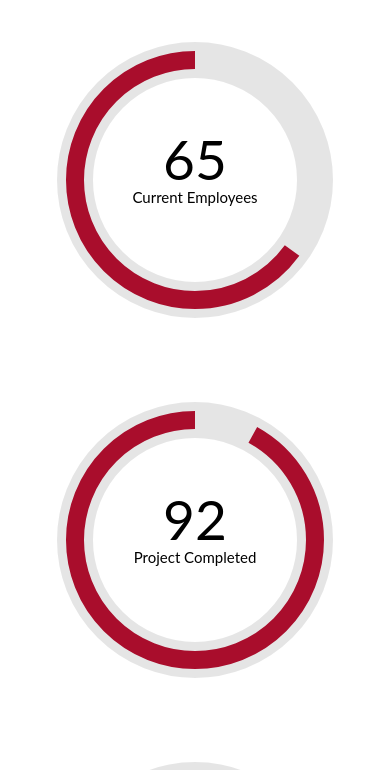
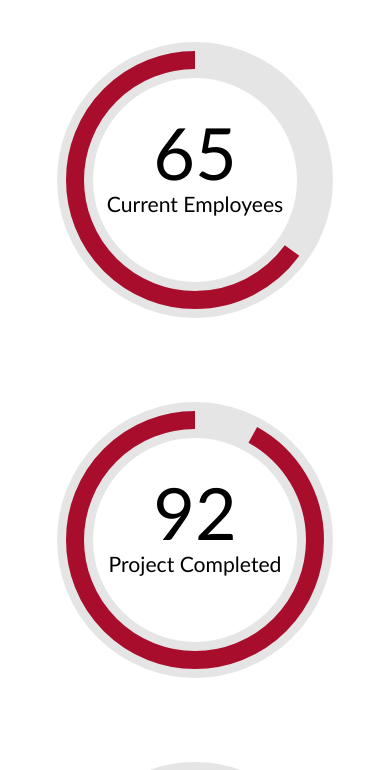
Before and after one commit to bloveless/arc-counter, a plain HTML site: page index.html in a window 390 px wide. Shown: the top 770 px of the page. Drawn offline with nearby package versions, Linux system fonts and the light colour scheme.

Commit message:
Responsive! And a readme.

```diff
--- /dev/null
+++ b/css/arc-counter.css
@@ -0,0 +1,18 @@
+.arc-counter {
+    position: relative;
+}
+
+.arc-counter canvas {
+    position: absolute;
+    top: 0;
+    bottom: 0;
+    left: 0;
+    right: 0;
+}
+
+.arc-counter:before {
+    display: block;
+    content: '';
+    width: 100%;
+    padding-top: 100%;
+}
--- a/index.html
+++ b/index.html
@@ -1,7 +1,10 @@
 <html>
 <head>
 
-<link rel="stylesheet" href="https://maxcdn.bootstrapcdn.com/bootstrap/4.0.0-alpha.3/css/bootstrap.min.css" integrity="sha384-MIwDKRSSImVFAZCVLtU0LMDdON6KVCrZHyVQQj6e8wIEJkW4tvwqXrbMIya1vriY" crossorigin="anonymous">
+    <link rel="stylesheet" href="https://maxcdn.bootstrapcdn.com/bootstrap/4.0.0-alpha.3/css/bootstrap.min.css"
+          integrity="sha384-MIwDKRSSImVFAZCVLtU0LMDdON6KVCrZHyVQQj6e8wIEJkW4tvwqXrbMIya1vriY" crossorigin="anonymous">
+
+    <link rel="stylesheet" href="css/arc-counter.css">
 
 </head>
 <body>
@@ -22,9 +25,11 @@
     </div>
 </div>
 
-	<script src="js/arc-counter.js">
+<script src="js/arc-counter.js"></script>
 <script>
-		new ArcCounter();
+    new ArcCounter({
+        strokeColor: '#a90d2c'
+    });
 </script>
 </body>
 </html>
--- a/js/arc-counter.js
+++ b/js/arc-counter.js
@@ -5,31 +5,57 @@
  */
 EasingFunctions = {
     // no easing, no acceleration
-    linear: function (t) { return t },
+    linear: function (t) {
+        return t
+    },
     // accelerating from zero velocity
-    easeInQuad: function (t) { return t*t },
+    easeInQuad: function (t) {
+        return t * t
+    },
     // decelerating to zero velocity
-    easeOutQuad: function (t) { return t*(2-t) },
+    easeOutQuad: function (t) {
+        return t * (2 - t)
+    },
     // acceleration until halfway, then deceleration
-    easeInOutQuad: function (t) { return t<.5 ? 2*t*t : -1+(4-2*t)*t },
+    easeInOutQuad: function (t) {
+        return t < .5 ? 2 * t * t : -1 + (4 - 2 * t) * t
+    },
     // accelerating from zero velocity
-    easeInCubic: function (t) { return t*t*t },
+    easeInCubic: function (t) {
+        return t * t * t
+    },
     // decelerating to zero velocity
-    easeOutCubic: function (t) { return (--t)*t*t+1 },
+    easeOutCubic: function (t) {
+        return (--t) * t * t + 1
+    },
     // acceleration until halfway, then deceleration
-    easeInOutCubic: function (t) { return t<.5 ? 4*t*t*t : (t-1)*(2*t-2)*(2*t-2)+1 },
+    easeInOutCubic: function (t) {
+        return t < .5 ? 4 * t * t * t : (t - 1) * (2 * t - 2) * (2 * t - 2) + 1
+    },
     // accelerating from zero velocity
-    easeInQuart: function (t) { return t*t*t*t },
+    easeInQuart: function (t) {
+        return t * t * t * t
+    },
     // decelerating to zero velocity
-    easeOutQuart: function (t) { return 1-(--t)*t*t*t },
+    easeOutQuart: function (t) {
+        return 1 - (--t) * t * t * t
+    },
     // acceleration until halfway, then deceleration
-    easeInOutQuart: function (t) { return t<.5 ? 8*t*t*t*t : 1-8*(--t)*t*t*t },
+    easeInOutQuart: function (t) {
+        return t < .5 ? 8 * t * t * t * t : 1 - 8 * (--t) * t * t * t
+    },
     // accelerating from zero velocity
-    easeInQuint: function (t) { return t*t*t*t*t },
+    easeInQuint: function (t) {
+        return t * t * t * t * t
+    },
     // decelerating to zero velocity
-    easeOutQuint: function (t) { return 1+(--t)*t*t*t*t },
+    easeOutQuint: function (t) {
+        return 1 + (--t) * t * t * t * t
+    },
     // acceleration until halfway, then deceleration
-    easeInOutQuint: function (t) { return t<.5 ? 16*t*t*t*t*t : 1+16*(--t)*t*t*t*t }
+    easeInOutQuint: function (t) {
+        return t < .5 ? 16 * t * t * t * t * t : 1 + 16 * (--t) * t * t * t * t
+    }
 };
 
 (function () {
@@ -44,7 +70,8 @@ EasingFunctions = {
             textColor: '#000',
             fontFace: 'Calibri',
             duration: 3000,
-            easingFunction: 'easeInOutQuint'
+            easingFunction: 'easeInOutQuint',
+            responsive: true
         };
 
         // Allow initialization without arguments. When defaults are okay.
@@ -102,37 +129,55 @@ EasingFunctions = {
             var time = new Date();
             canvas.dataset.startTime = time.getTime();
 
+            /**
+             * Make sure that the container is empty and add the canvas to it
+             */
+            element.innerHTML = "";
             element.appendChild(canvas);
 
             _.canvases.push(canvas);
         });
 
         window.requestAnimationFrame(redrawCanvases.bind(this));
+
+        if (this.options.responsive) {
+            window.addEventListener('resize', resizeCanvases.bind(this));
+        }
     };
 
-    var redrawCanvases = function()
-    {
+    var resizeCanvases = function () {
+        var _ = this;
+
+        this.elements.forEach(function (element) {
+            var canvas = element.childNodes[0];
+            canvas.width = element.offsetWidth;
+            canvas.height = element.offsetWidth;
+
+            drawCanvas.call(_, canvas);
+        });
+    };
+
+    var redrawCanvases = function () {
         var _ = this;
         var stillAnimating = 0;
         var time = new Date();
 
-        this.canvases.forEach(function(canvas) {
+        this.canvases.forEach(function (canvas) {
 
-            if(parseFloat(canvas.dataset.current) < parseFloat(canvas.dataset.number)) {
+            if (parseFloat(canvas.dataset.current) < parseFloat(canvas.dataset.number)) {
                 // calculate the next position
                 var difference = time.getTime() - parseInt(canvas.dataset.startTime);
                 var percentage = difference / _.options.duration;
                 canvas.dataset.current = EasingFunctions[_.options.easingFunction](percentage) * canvas.dataset.number;
 
-
-                if(percentage <= 1) {
+                if (percentage <= 1) {
                     drawCanvas.call(_, canvas);
                     stillAnimating++;
                 }
             }
         });
 
-        if(stillAnimating > 0) {
+        if (stillAnimating > 0) {
             window.requestAnimationFrame(redrawCanvases.bind(_));
         }
     };
@@ -156,15 +201,15 @@ EasingFunctions = {
         context.strokeStyle = this.options.strokeColor;
         context.stroke();
 
-        var smallTextSize = 15;
+        var smallTextSize = canvas.height / 17;
         context.font = smallTextSize + 'px ' + this.options.fontFace;
         context.fillStyle = this.options.textColor;
         context.textAlign = 'center';
         context.fillText(canvas.dataset.text, canvas.width / 2, (canvas.height / 2) + (smallTextSize * 1.5));
 
-        var largeTextSize = 55;
+        var largeTextSize = canvas.height / 5;
         context.font = largeTextSize + 'px ' + this.options.fontFace;
-        context.fillText(Math.ceil(canvas.dataset.current), canvas.width / 2, (canvas.height / 2));
+        context.fillText(Math.round(canvas.dataset.current), canvas.width / 2, (canvas.height / 2));
     };
 
     function extendDefaults(source, properties) {
@@ -180,8 +225,3 @@ EasingFunctions = {
     }
 
 })();
-
-new ArcCounter({
-    strokeColor: '#a90d2c',
-    fontFace: 'Lato'
-});
```
Also changed, not shown: example-counters.png (added), 1 other file. Lines whose indentation alone changed are shown as unchanged.
